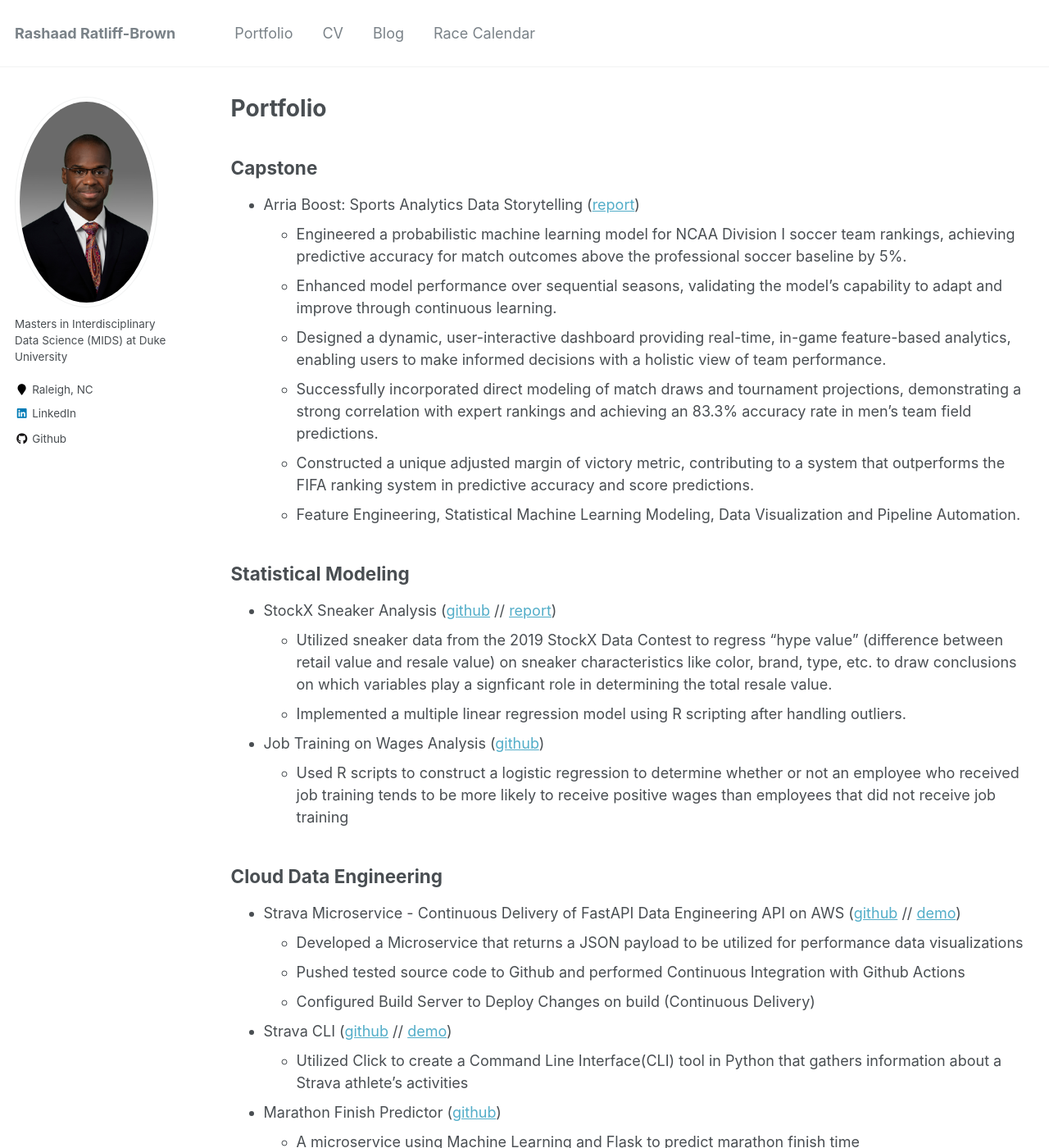
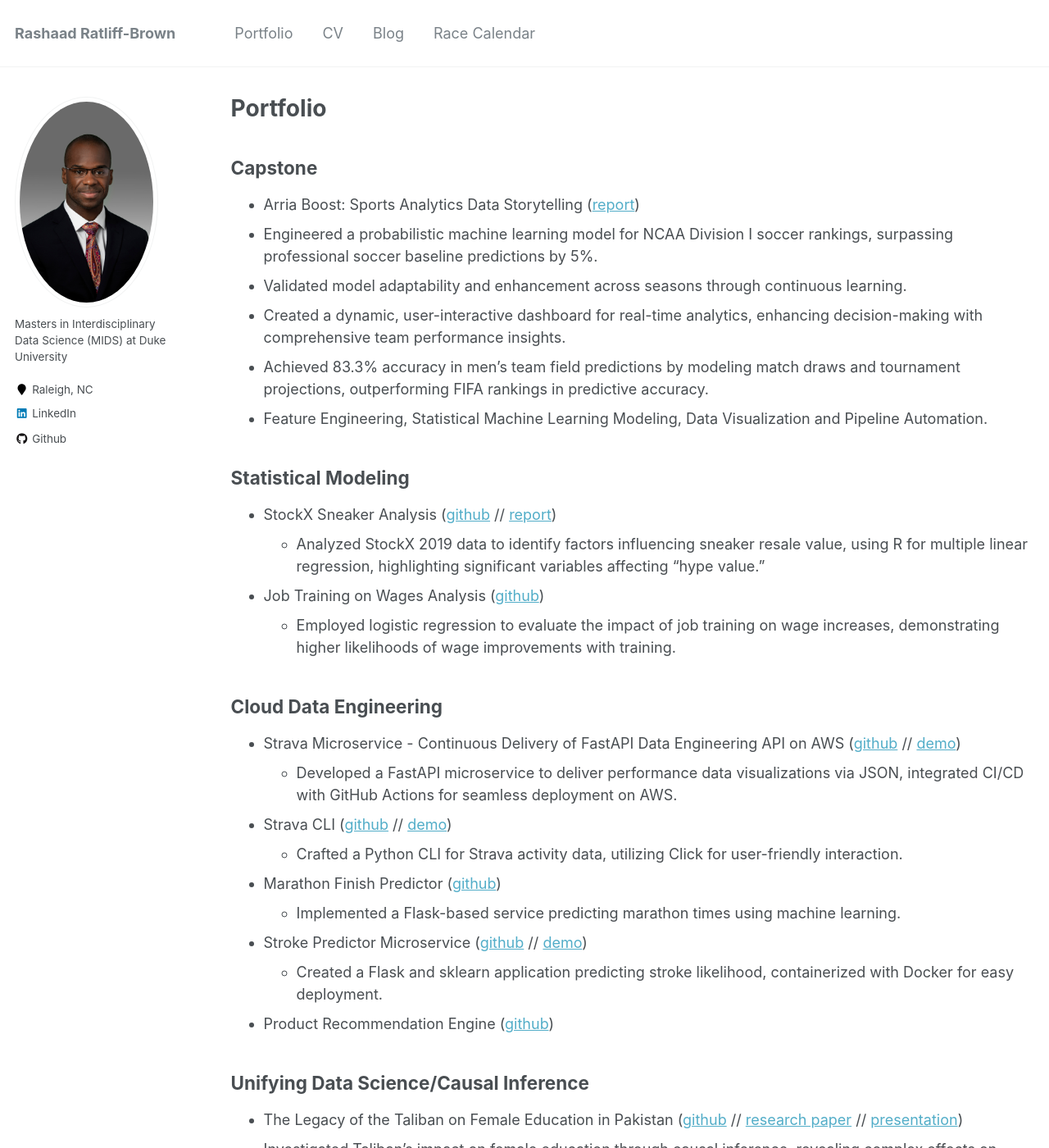
Before and after one commit to caratliff/caratliff.github.io, a Jekyll site: the page built from _pages/portfolio.md, in a window 1280 px wide and 1400 px high. Shown: the whole window at 82% size. Built offline with Jekyll 4.4.1, drawn with Linux system fonts in a browser that asks for light colours; some of the changed text lies outside the part shown.

Commit message:
Update portfolio.md

```diff
--- a/_pages/portfolio.md
+++ b/_pages/portfolio.md
@@ -8,47 +8,44 @@ author_profile: true
 
 ## Capstone
 * Arria Boost: Sports Analytics Data Storytelling ([report](https://github.com/rmratliffbrown/rmratliffbrown.github.io/blob/06cf0045e0f8cf20318625bee3daecfe289750d0/files/boost_report.pdf))
-  * Engineered a probabilistic machine learning model for NCAA Division I soccer team rankings, achieving predictive accuracy for match outcomes above the professional soccer baseline by 5%.
-  * Enhanced model performance over sequential seasons, validating the model's capability to adapt and improve through continuous learning.
-  * Designed a dynamic, user-interactive dashboard providing real-time, in-game feature-based analytics, enabling users to make informed decisions with a holistic view of team performance.
-  * Successfully incorporated direct modeling of match draws and tournament projections, demonstrating a strong correlation with expert rankings and achieving an 83.3% accuracy rate in men's team field predictions.
-  * Constructed a unique adjusted margin of victory metric, contributing to a system that outperforms the FIFA ranking system in predictive accuracy and score predictions.
+ * Engineered a probabilistic machine learning model for NCAA Division I soccer rankings, surpassing professional soccer baseline predictions by 5%.
+ * Validated model adaptability and enhancement across seasons through continuous learning.
+ * Created a dynamic, user-interactive dashboard for real-time analytics, enhancing decision-making with comprehensive team performance insights.
+ * Achieved 83.3% accuracy in men’s team field predictions by modeling match draws and tournament projections, outperforming FIFA rankings in predictive accuracy.
   * Feature Engineering, Statistical Machine Learning Modeling, Data Visualization and Pipeline Automation.
 
 ## Statistical Modeling
 * StockX Sneaker Analysis ([github](https://github.com/rmratliffbrown/stockx-sneaker-stats) // [report](https://github.com/rmratliffbrown/stockx-sneaker-stats/blob/main/final-report.pdf))
-  * Utilized sneaker data from the 2019 StockX Data Contest to regress "hype value" (difference between retail value and resale value) on sneaker characteristics like color, brand, type, etc. to draw conclusions on which variables play a signficant role in determining the total resale value.
-  * Implemented a multiple linear regression model using R scripting after handling outliers.
+  * Analyzed StockX 2019 data to identify factors influencing sneaker resale value, using R for multiple linear regression, highlighting significant variables affecting "hype value."
 * Job Training on Wages Analysis ([github](https://github.com/rmratliffbrown/job-training-wages))
-  * Used R scripts to construct a logistic regression to determine whether or not an employee who received job training tends to be more likely to receive positive wages than employees that did not receive job training
+  * Employed logistic regression to evaluate the impact of job training on wage increases, demonstrating higher likelihoods of wage improvements with training.
 
 ## Cloud Data Engineering
 * Strava Microservice - Continuous Delivery of FastAPI Data Engineering API on AWS ([github](https://github.com/rmratliffbrown/data-engineering-strava-api) // [demo](https://www.youtube.com/watch?v=sedq9HfGd0A))
-  * Developed a Microservice that returns a JSON payload to be utilized for performance data visualizations
-  * Pushed tested source code to Github and performed Continuous Integration with Github Actions
-  * Configured Build Server to Deploy Changes on build (Continuous Delivery)
+  * Developed a FastAPI microservice to deliver performance data visualizations via JSON, integrated CI/CD with GitHub Actions for seamless deployment on AWS.
 
 * Strava CLI ([github](https://github.com/rmratliffbrown/strava-cli) // [demo](https://www.youtube.com/watch?v=SmJdEXsEwak))
-  * Utilized Click to create a Command Line Interface(CLI) tool in Python that gathers information about a Strava athlete’s activities
+  * Crafted a Python CLI for Strava activity data, utilizing Click for user-friendly interaction.
 
 * Marathon Finish Predictor ([github](https://github.com/rmratliffbrown/ml-marathon-finish-predictor))
-  * A microservice using Machine Learning and Flask to predict marathon finish time
+  * Implemented a Flask-based service predicting marathon times using machine learning.
 
 * Stroke Predictor Microservice ([github](https://github.com/rmratliffbrown/ml-stroke-predictor) // [demo](https://www.youtube.com/watch?v=Y9bSNdFvXZ4))
-  * Developed an application that uses Docker, Flask, and sklearn predict the likelihood of someone to have a stroke
+  * Created a Flask and sklearn application predicting stroke likelihood, containerized with Docker for easy deployment.
 
 * Product Recommendation Engine ([github](https://github.com/rmratliffbrown/Recommend))
 
 ## Unifying Data Science/Causal Inference
 * The Legacy of the Taliban on Female Education in Pakistan ([github](https://github.com/rmratliffbrown/uds-2022-ids-701-team-3) // [research paper](https://github.com/rmratliffbrown/uds-2022-ids-701-team-3/blob/main/40-docs/IDS-701_Final_Project_Report.pdf) // [presentation](https://youtu.be/eLjWIdr0psk))
+ * Investigated Taliban’s impact on female education through causal inference, revealing complex effects on school enrollment rates.
 
 ## Machine Learning
 * Model-Based Approach to Music Genre Assignment ([github](https://github.com/rmratliffbrown/ml-genre-assignment) // [research paper](https://github.com/rmratliffbrown/ml-genre-assignment/blob/main/30_docs/final-report.pdf) // [presentation](https://youtu.be/6-7XFk4KC9M))
-  * Utilized Spotify API to obtain audio data to implement Unsupervised and Supervised Machine Learning models for improved genre assignment.
+  * Developed machine learning models for music genre classification using Spotify data, improving genre assignment accuracy.
 
 ## Mobile Application Development
 * Mobile Passport ([presentation](https://github.com/rmratliffbrown/mobile-passport/blob/main/Mobile%20Passport.pdf))
-  * Developed a mobile application that allows visitors of NC state parks to log visits and gain quick access to park information.
+  * Developed mobile applications enhancing visitor experiences in NC state parks
 
 * Duke Roster
   * Developed a mobile application that presents information about students within a course taken at Duke University.
@@ -56,13 +53,8 @@ author_profile: true
 
 ## Duke Data Plus
 * Plus Explorations Project ([read more](https://bigdata.duke.edu/projects/plus-programs-data-exploration/))
-  * Collaborated with a team to consolidate historical data of Plus Programs, enhancing data-driven decision-making processes.
-  * Analyzed longitudinal data spanning 8 years from multiple Plus Programs, including Data+, Code+, and CS+, to derive actionable insights on student engagement and program efficacy.
-  * Spearheaded the development of a unified data structure, optimizing data storage and retrieval for robust reporting capabilities.
-  * Designed and implemented a comprehensive dashboard to visualize participant data, facilitating the evaluation of program impact and strategic planning.
-  * Enhanced text analysis capabilities by deploying advanced machine learning algorithms from the Hugging Face library, achieving nuanced insights from user-uploaded content.
-  * Proposed data-informed recommendations to refine program offerings, which served as a basis for initiating targeted alumni outreach programs and improving student retention strategies.
+  * Led a team in analyzing Data+, Code+, and CS+ program data over 8 years, enhancing decision-making and program efficacy with a comprehensive dashboard.
 
 ## Algorithmic Trading - Financial Data and Modeling
 * Powerful Pairs Trading ([report](https://github.com/rmratliffbrown/rmratliffbrown.github.io/blob/038f33bf9a0e87274aaf348aa47e6ad13e43c96c/files/Final%20Algo%20Paper.pdf))
-  * Implemented K-Means Clustering algorithm to select trading pairs across sectors
+  * Applied K-Means Clustering for strategic pairs trading across sectors, demonstrating a novel approach to algorithmic trading.
```
